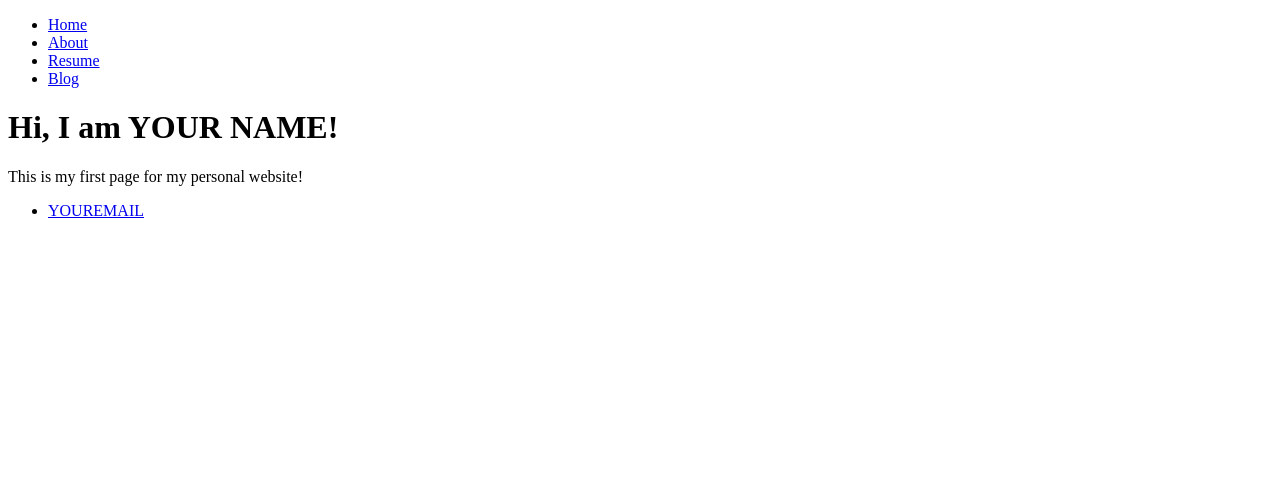
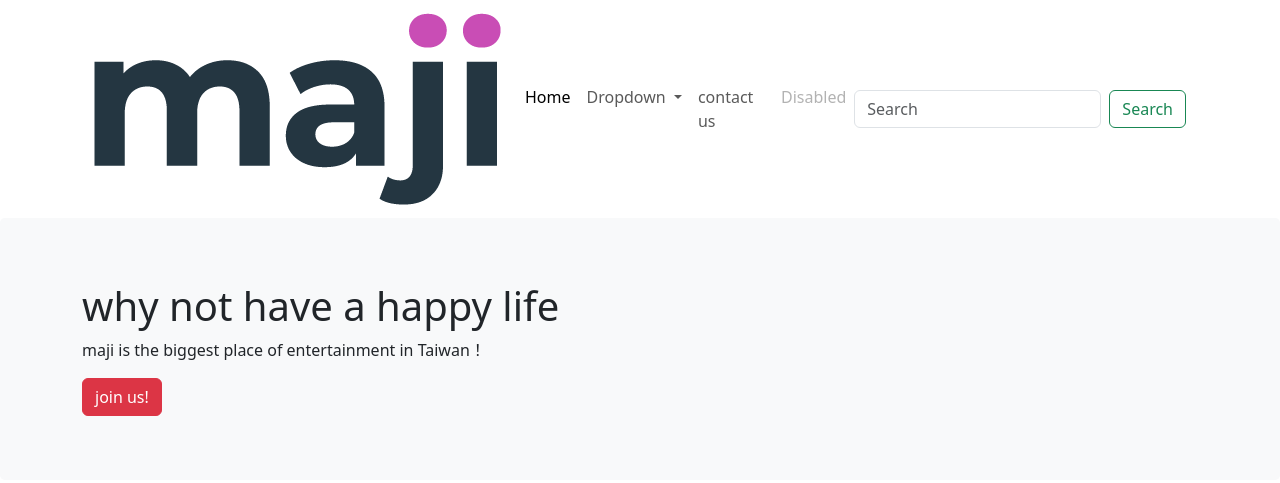
Before and after one commit to MarkJiang-maji/MarkJiang-maji.github.io, a plain HTML site: page index.html in a window 1280 px wide. Drawn offline with nearby package versions, Linux system fonts and the light colour scheme; a web font is replaced by a local one.

Commit message:
Update index.html

```diff
--- a/index.html
+++ b/index.html
@@ -1,27 +1,87 @@
-<!DOCTYPE html>
-<html>
+<!doctype html>
+<html lang="en">
   <head>
-   <title>YOUR NAME Portfolio</title>
+    <meta charset="utf-8">
+    <meta name="viewport" content="width=device-width, initial-scale=1">
+    <title>first try webpage</title>
+    <link rel="preconnect" href="https://fonts.googleapis.com">
+  <link rel="preconnect" href="https://fonts.gstatic.com" crossorigin>
+  <link href="https://fonts.googleapis.com/css2?family=Climate+Crisis&family=Noto+Sans+TC:wght@700&display=swap" rel="stylesheet">
+
+    <link href="https://cdn.jsdelivr.net/npm/bootstrap@5.3.0-alpha1/dist/css/bootstrap.min.css" rel="stylesheet" integrity="sha384-GLhlTQ8iRABdZLl6O3oVMWSktQOp6b7In1Zl3/Jr59b6EGGoI1aFkw7cmDA6j6gD" crossorigin="anonymous">
+    <link rel="stylesheet" href="css/style.css">
+    <script src="https://cdn.jsdelivr.net/npm/@popperjs/core@2.11.6/dist/umd/popper.min.js" integrity="sha384-oBqDVmMz9ATKxIep9tiCxS/Z9fNfEXiDAYTujMAeBAsjFuCZSmKbSSUnQlmh/jp3" crossorigin="anonymous"></script>
+    <script src="https://cdn.jsdelivr.net/npm/bootstrap@5.3.0-alpha1/dist/js/bootstrap.min.js" integrity="sha384-mQ93GR66B00ZXjt0YO5KlohRA5SY2XofN4zfuZxLkoj1gXtW8ANNCe9d5Y3eG5eD" crossorigin="anonymous"></script>
+
+    <style type="text/css">
+        .jumbotron {
+          padding: 4rem 2rem;
+          margin-bottom: 2rem;
+          background-color: var(--bs-light);
+          border-radius: .3rem;
+        }
+      </style>
 </head>
+
   <body>
-   <nav>
-     <ul>
-       <li><a href=”/”>Home</a></li>
-       <li><a href=”/about”>About</a></li>
-       <li><a href=”/resume”>Resume</a></li>
-       <li><a href=”/blog”>Blog</a></li>
+    <header>
+      <div class='container'>
+      <nav class="navbar navbar-expand-lg">
+        <div class="container-fluid">
+          <a class="navbar-brand" href="#">
+            <img src="pictures/0x0.png">
+          </a>
+          <button class="navbar-toggler" type="button" data-bs-toggle="collapse" data-bs-target="#navbarSupportedContent" aria-controls="navbarSupportedContent" aria-expanded="false" aria-label="Toggle navigation">
+            <span class="navbar-toggler-icon"></span>
+          </button>
+          <div class="collapse navbar-collapse" id="navbarSupportedContent">
+            <ul class="navbar-nav me-auto mb-2 mb-lg-0">
+              <li class="nav-item">
+                <a class="nav-link active" aria-current="page" href="#">Home</a>
+              </li>
+              <li class="nav-item dropdown">
+                <a class="nav-link dropdown-toggle" href="#" role="button" data-bs-toggle="dropdown" aria-expanded="false">
+                  Dropdown
+                </a>
+                <ul class="dropdown-menu">
+                  <li><a class="dropdown-item" href="#">Action</a></li>
+                  <li><a class="dropdown-item" href="#">Another action</a></li>
+                  <li><hr class="dropdown-divider"></li>
+                  <li><a class="dropdown-item" href="#">Something else here</a></li>
                 </ul>
-   </nav>
-   <div class=”container”>
-     <div class=”blurb”>
-       <h1>Hi, I am YOUR NAME!</h1>
-       <p>This is my first page for my personal website!</a></p>
+              </li>
+              <li class="nav-item">
+                <a class="nav-link" href="#">contact us</a>
+              </li>
+              <li class="nav-item">
+                <a class="nav-link disabled">Disabled</a>
+              </li>
+            </ul>
+            <form class="d-flex" role="search">
+              <input class="form-control me-2" type="search" placeholder="Search" aria-label="Search">
+              <button class="btn btn-outline-success" type="submit">Search</button>
+            </form>
           </div>
         </div>
-   <footer>
-   <ul>
-     <li><a href=”mailto:YOUREMAIL”>YOUREMAIL</a></li>
-   </ul>
-   </footer>
+      </nav>
+      </div>
+    </header>
+    <section id='intro'>
+      <div class='jumbotron'>
+      <div class='container'>
+
+                <div class='col-md-12'>
+                  <h1>why not have a happy life</h1>
+                  <p class="'lead">maji is the biggest place of entertainment in Taiwan！</p>
+                  <a class='btn btn-danger' href='#'>join us!</a>
+
+
+                </div>
+
+          </div>
+
+       </div>
+
+      </section>
 </body>
 </html>
```
Lines whose indentation alone changed are shown as unchanged.
